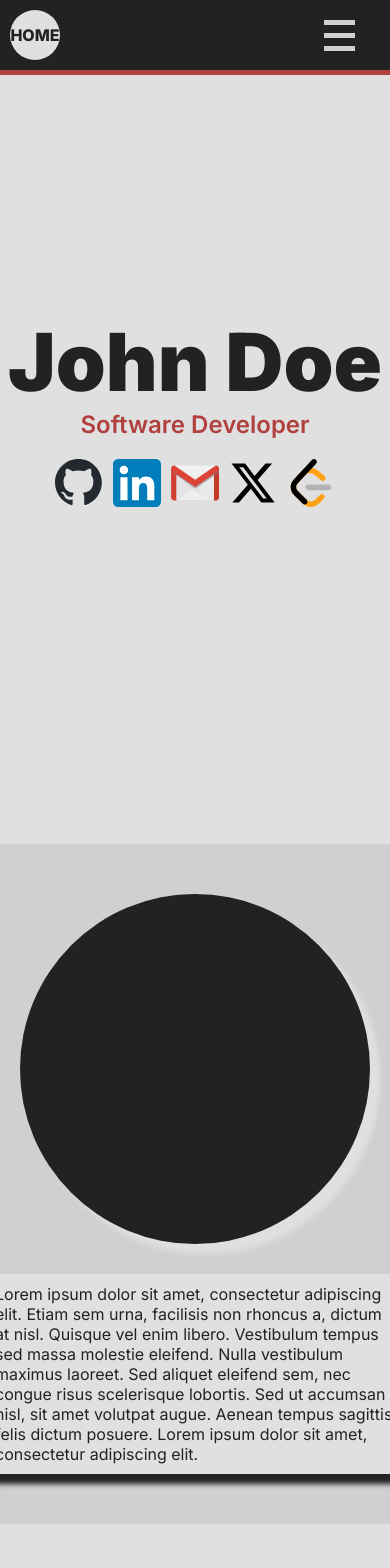
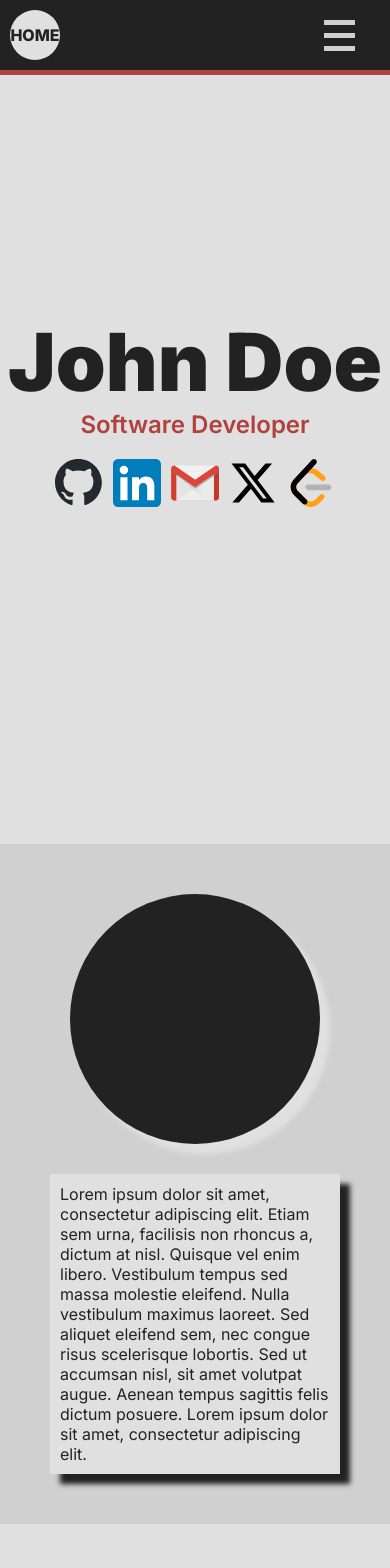
Before and after one commit to kleeding/react-portfolio-template, a React (Vite) app: page / in a window 390 px wide. Shown: the top 1568 px of the page. Built offline with nearby package versions, Linux system fonts and the light colour scheme.

Commit message:
better mobile size for about section

```diff
--- a/src/App.css
+++ b/src/App.css
@@ -41,7 +41,6 @@
 }
 
 .tmp-profile-img {
-  margin: auto 40px auto;
   background-color: var(--secondary-color);
   width: 350px;
   height: 350px;
@@ -50,7 +49,6 @@
 }
 
 .tmp-profile-img.small {
-  margin: auto 40px auto;
   background-color: var(--secondary-color);
   width: 150px;
   height: 150px;
@@ -58,19 +56,19 @@
   box-shadow: 10px 10px 5px var(--primary-color);
 }
 
-.middle {
-  background-color: var(--third-color);
-  width: 4px;
-  height: 350px;
-  rotate: 10deg;
+.info-card {
+  margin: auto;
+  padding: 10px;
+  background-color: var(--primary-color);
+  max-width: 400px;
+  box-shadow: 10px 10px 5px var(--secondary-color);
 }
 
-.info-card {
-  margin: auto auto auto 40px;
-  padding: 10px;
-  background-color: var(--primary-color);
-  width: 400px;
-  box-shadow: 10px 10px 5px var(--secondary-color);
+@media (max-width: 1024px) {
+  .section-info {
+    flex-direction: column;
+    align-items: center;
+  }
 }
 
 @media (max-width: 768px) {
@@ -79,15 +77,16 @@
     align-items: center;
   }
 
-  .middle {
-    display: none;
+  .tmp-profile-img {
+    width: 250px;
+    height: 250px;
   }
 
   .info-card {
     margin: auto auto auto auto;
     padding: 10px;
     background-color: var(--primary-color);
-    width: 400px;
+    /* width: 400px; */
     box-shadow: 10px 10px 5px var(--secondary-color);
   }
 }
--- a/src/components/About/About.jsx
+++ b/src/components/About/About.jsx
@@ -11,7 +11,6 @@ function About(props) {
             </div>
             <span className='section-info'>
                 <div className='tmp-profile-img'></div>
-                <div className='middle'></div>
                 <p className='info-card'>Lorem ipsum dolor sit amet, consectetur adipiscing elit. Etiam sem urna, facilisis non rhoncus a, dictum at nisl. Quisque vel enim libero. Vestibulum tempus sed massa molestie eleifend. Nulla vestibulum maximus laoreet. Sed aliquet eleifend sem, nec congue risus scelerisque lobortis. Sed ut accumsan nisl, sit amet volutpat augue. Aenean tempus sagittis felis dictum posuere. Lorem ipsum dolor sit amet, consectetur adipiscing elit.</p>
             </span>
         </section>
```
